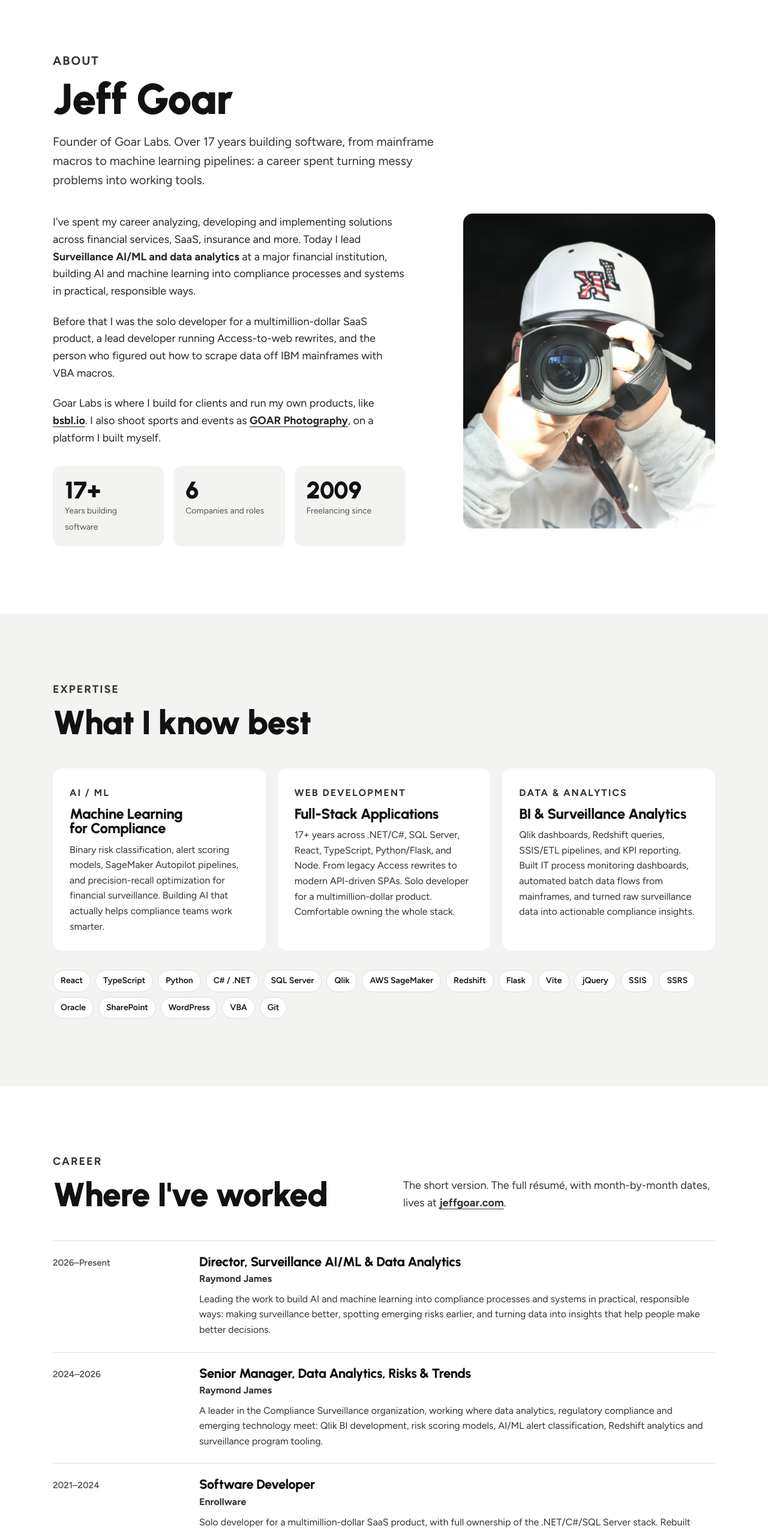
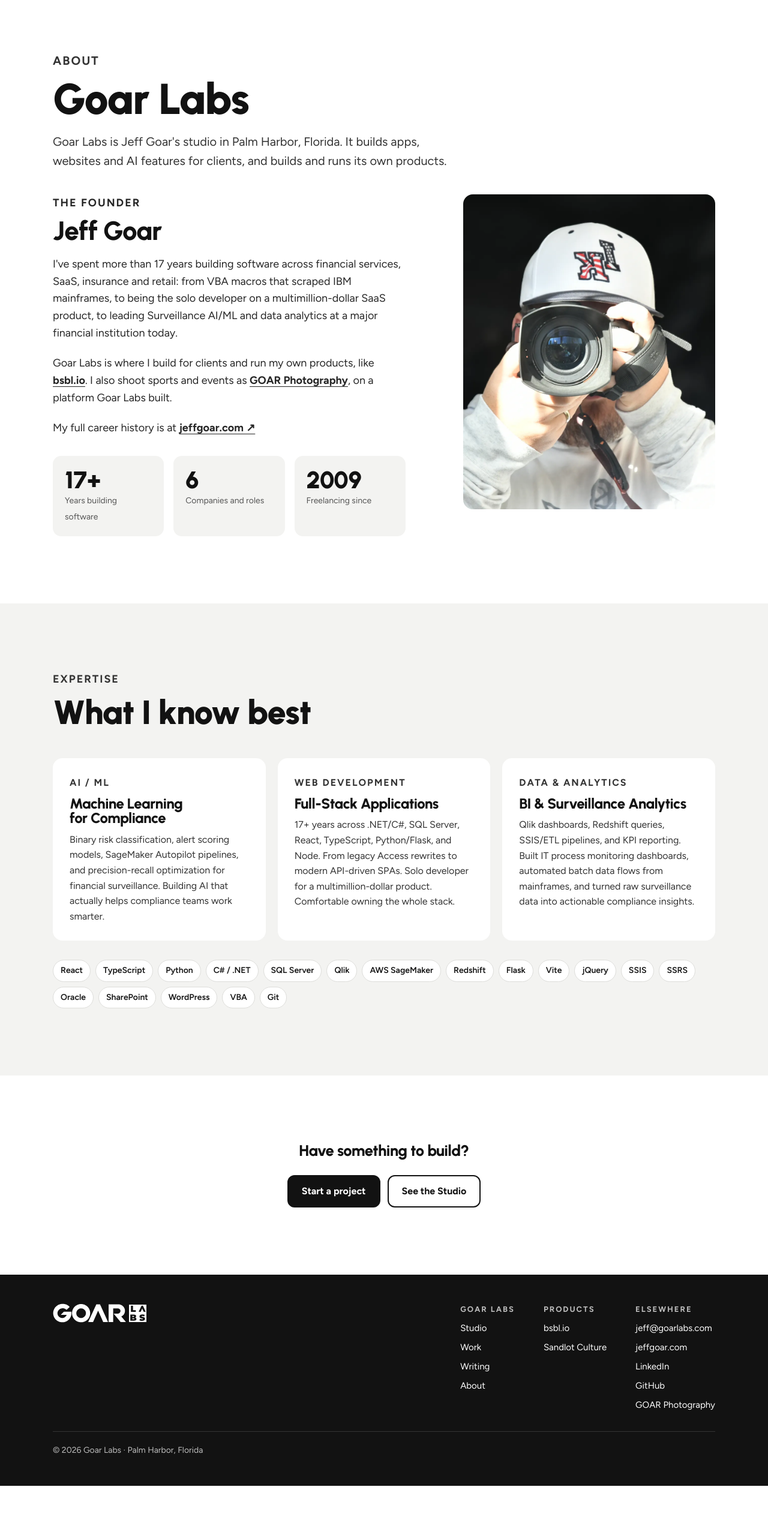
Before and after one commit to JeffGoar/goarlabs, a plain HTML site: page about.html in a window 1280 px wide. Shown: the part 100-2654 px from the top of the page at 60% size. After the commit the page ends 2577 px from the top, so only its background shows below. Drawn offline with Linux system fonts and the light colour scheme.

Commit message:
About is the studio and its founder; drop the Web toys card
Goar Labs is the business and jeffgoar.com is Jeff. About now describes
Goar Labs and gives a short founder bio, with the full career timeline
left to jeffgoar.com (linked from the bio and from every footer). The
Web toys card leaves the homepage; they live on jeffgoar.com. The Life
Event Tool card goes full width so the card grid stays even until it
moves to jeffgoar.com.

Co-Authored-By: Claude Opus 5.5 <noreply@anthropic.com>
Claude-Session: https://claude.ai/code/session_015PucQpxj5qZxdFFpEhrNeS

```diff
--- a/about.html
+++ b/about.html
@@ -3,15 +3,15 @@
 <head>
 <meta charset="UTF-8">
 <meta name="viewport" content="width=device-width, initial-scale=1">
-<title>About Jeff Goar — Goar Labs</title>
-<meta name="description" content="17+ years of software development, from VBA macros and mainframes to React, TypeScript and machine learning for compliance. The person behind Goar Labs.">
+<title>About Goar Labs</title>
+<meta name="description" content="Goar Labs is Jeff Goar's studio in Palm Harbor, Florida: client apps, websites and AI features, plus its own products. About the studio and its founder.">
 <meta name="author" content="Jeff Goar">
 <link rel="canonical" href="https://goarlabs.com/about">
 <meta property="og:type" content="profile">
 <meta property="og:site_name" content="Goar Labs">
 <meta property="og:url" content="https://goarlabs.com/about">
-<meta property="og:title" content="About Jeff Goar">
-<meta property="og:description" content="17+ years of software development, from VBA macros and mainframes to React, TypeScript and machine learning for compliance. The person behind Goar Labs.">
+<meta property="og:title" content="About Goar Labs">
+<meta property="og:description" content="Goar Labs is Jeff Goar's studio in Palm Harbor, Florida: client apps, websites and AI features, plus its own products. About the studio and its founder.">
 <meta property="og:image" content="https://goarlabs.com/og-image.png">
 <meta property="og:image:width" content="1200">
 <meta property="og:image:height" content="630">
@@ -38,15 +38,16 @@
 <main id="main">
 <section class="page-head"><div class="wrap">
   <p class="eyebrow">About</p>
-  <h1 style="margin-top: 12px">Jeff Goar</h1>
-  <p>Founder of Goar Labs. Over 17 years building software, from mainframe macros to machine learning pipelines: a career spent turning messy problems into working tools.</p>
-</div></section>
+  <h1 style="margin-top: 12px">Goar Labs</h1>
+  <p>Goar Labs is Jeff Goar's studio in Palm Harbor, Florida. It builds apps, websites and AI features for clients, and builds and runs its own products.</p></div></section>
 
 <section class="section" style="padding-top: 0"><div class="wrap about-grid">
   <div class="prose">
-    <p>I've spent my career analyzing, developing and implementing solutions across financial services, SaaS, insurance and more. Today I lead <strong>Surveillance AI/ML and data analytics</strong> at a major financial institution, building AI and machine learning into compliance processes and systems in practical, responsible ways.</p>
-    <p>Before that I was the solo developer for a multimillion-dollar SaaS product, a lead developer running Access-to-web rewrites, and the person who figured out how to scrape data off IBM mainframes with VBA macros.</p>
-    <p>Goar Labs is where I build for clients and run my own products, like <a class="text-link" href="https://bsbl.io" target="_blank" rel="noopener">bsbl.io</a>. I also shoot sports and events as <a class="text-link" href="https://goarphotography.com" target="_blank" rel="noopener">GOAR Photography</a>, on a platform I built myself.</p>
+    <p class="eyebrow">The founder</p>
+    <h2 style="font-size: clamp(32px, 4vw, 44px); margin: 10px 0 18px">Jeff Goar</h2>
+    <p>I've spent more than 17 years building software across financial services, SaaS, insurance and retail: from VBA macros that scraped IBM mainframes, to being the solo developer on a multimillion-dollar SaaS product, to leading Surveillance AI/ML and data analytics at a major financial institution today.</p>
+    <p>Goar Labs is where I build for clients and run my own products, like <a class="text-link" href="https://bsbl.io" target="_blank" rel="noopener">bsbl.io</a>. I also shoot sports and events as <a class="text-link" href="https://goarphotography.com" target="_blank" rel="noopener">GOAR Photography</a>, on a platform Goar Labs built.</p>
+    <p>My full career history is at <a class="text-link" href="https://www.jeffgoar.com/" target="_blank" rel="noopener">jeffgoar.com &#8599;</a></p>
     <div class="stat-row">
       <div class="stat"><b>17+</b><span>Years building software</span></div>
       <div class="stat"><b>6</b><span>Companies and roles</span></div>
@@ -66,19 +67,9 @@
   <div class="chips" aria-label="Technologies I've shipped with"><span>React</span><span>TypeScript</span><span>Python</span><span>C# / .NET</span><span>SQL Server</span><span>Qlik</span><span>AWS SageMaker</span><span>Redshift</span><span>Flask</span><span>Vite</span><span>jQuery</span><span>SSIS</span><span>SSRS</span><span>Oracle</span><span>SharePoint</span><span>WordPress</span><span>VBA</span><span>Git</span></div>
 </div></section>
 
-<section class="section"><div class="wrap">
-  <div class="section-head"><div><p class="eyebrow">Career</p><h2 style="margin-top: 12px">Where I've worked</h2></div><p>The short version. The full résumé, with month-by-month dates, lives at <a class="text-link" href="https://www.jeffgoar.com/#experience" target="_blank" rel="noopener">jeffgoar.com</a>.</p></div>
-  <div class="timeline">
-      <div class="timeline-item"><span class="timeline-when">2026&ndash;Present</span><div><h3>Director, Surveillance AI/ML &amp; Data Analytics</h3><p class="org">Raymond James</p><p>Leading the work to build AI and machine learning into compliance processes and systems in practical, responsible ways: making surveillance better, spotting emerging risks earlier, and turning data into insights that help people make better decisions.</p></div></div>
-      <div class="timeline-item"><span class="timeline-when">2024&ndash;2026</span><div><h3>Senior Manager, Data Analytics, Risks &amp; Trends</h3><p class="org">Raymond James</p><p>A leader in the Compliance Surveillance organization, working where data analytics, regulatory compliance and emerging technology meet: Qlik BI development, risk scoring models, AI/ML alert classification, Redshift analytics and surveillance program tooling.</p></div></div>
-      <div class="timeline-item"><span class="timeline-when">2021&ndash;2024</span><div><h3>Software Developer</h3><p class="org">Enrollware</p><p>Solo developer for a multimillion-dollar SaaS product, with full ownership of the .NET/C#/SQL Server stack. Rebuilt automated billing on the FreshBooks API, ran the Dev/QA/Prod web and database servers, added Zapier webhooks for client integrations, and built a WordPress plugin, custom site skins and client reports.</p></div></div>
-      <div class="timeline-item"><span class="timeline-when">2021</span><div><h3>Senior Software Developer</h3><p class="org">Slingshot</p><p>Converted an in-house insurance quoting and user dashboard from internal authentication to a new third-party provider. Integrated MetLife's APIs in C# to pull each user's policies and profile into the web app.</p></div></div>
-      <div class="timeline-item"><span class="timeline-when">2020&ndash;2021</span><div><h3>Senior Software Developer</h3><p class="org">Nationwide Title Clearing</p><p>Built a proprietary IT Process Monitoring Dashboard (.NET MVC, jQuery, Kendo, SQL Server, Oracle) giving management a real-time view of vital processes, with alerts when one fails and KPIs on how the business is running.</p></div></div>
-      <div class="timeline-item"><span class="timeline-when">2014&ndash;2020</span><div><h3>Application Developer &amp; Business Technology Specialist</h3><p class="org">Raymond James</p><p>Lead developer for a large Microsoft Access footprint and its rewrite into web applications (C#, .NET MVC, SQL Server, SSIS, SSRS). Built the Life Event Tool used by every branch and home-office associate, a SharePoint request and issue tracker for operations, and BPM/SSIS jobs moving batch data from the mainframe into SQL Server. Often acted as project manager and lead developer alongside the business.</p></div></div>
-      <div class="timeline-item"><span class="timeline-when">2009&ndash;2014</span><div><h3>Systems, UX &amp; Call Center Technology</h3><p class="org">Macy&rsquo;s Retail Services</p><p>Started as a credit analyst and moved into systems: Access and SQL Server databases for up to 5,000 users, VBA macros scraping IBM mainframe data through the BlueZone API, a call-center web dashboard, an auditing program overhaul, and UI/UX updates to internal sites.</p></div></div>
-      <div class="timeline-item"><span class="timeline-when">2009&ndash;Present</span><div><h3>Freelance Developer &amp; Consultant</h3><p class="org">Independent</p><p>Websites and tools for small businesses and organizations, from first conversation to launch: design, build, content and reporting.</p></div></div>
-  </div>
-  <div class="btn-row" style="margin-top: 40px"><a class="btn btn-primary" href="/#contact">Start a project</a><a class="btn btn-secondary" href="/#work">See the work</a></div>
+<section class="section"><div class="wrap" style="text-align: center">
+  <h2>Have something to build?</h2>
+  <div class="btn-row" style="margin-top: 28px; justify-content: center"><a class="btn btn-primary" href="/#contact">Start a project</a><a class="btn btn-secondary" href="/studio/">See the Studio</a></div>
 </div></section>
 </main>
 
@@ -87,7 +78,7 @@
   <div class="footer-cols">
     <div><b>Goar Labs</b><a href="/studio/">Studio</a><a href="/#work">Work</a><a href="/#writing">Writing</a><a href="/about">About</a></div>
     <div><b>Products</b><a href="https://bsbl.io" target="_blank" rel="noopener">bsbl.io</a><span>Sandlot Culture</span></div>
-    <div><b>Elsewhere</b><a href="mailto:jeff@goarlabs.com">jeff@goarlabs.com</a><a href="https://www.linkedin.com/in/jeffgoar/" target="_blank" rel="noopener">LinkedIn</a><a href="https://github.com/JeffGoar" target="_blank" rel="noopener">GitHub</a><a href="https://goarphotography.com" target="_blank" rel="noopener">GOAR Photography</a></div>
+    <div><b>Elsewhere</b><a href="mailto:jeff@goarlabs.com">jeff@goarlabs.com</a><a href="https://www.jeffgoar.com/" target="_blank" rel="noopener">jeffgoar.com</a><a href="https://www.linkedin.com/in/jeffgoar/" target="_blank" rel="noopener">LinkedIn</a><a href="https://github.com/JeffGoar" target="_blank" rel="noopener">GitHub</a><a href="https://goarphotography.com" target="_blank" rel="noopener">GOAR Photography</a></div>
   </div>
   <p class="footer-base">© 2026 Goar Labs · Palm Harbor, Florida</p>
 </div></footer>
```
Also changed, not shown: 404.html (+1 -1 lines), index.html (+2 -3 lines), studio/index.html (+1 -1 lines), work/bandogram.html (+1 -1 lines), work/bsbl-io.html (+1 -1 lines), work/east-lake-classic.html (+1 -1 lines), work/goar-photography.html (+1 -1 lines), work/life-event-tool.html (+1 -1 lines), writing/api-wrapper.html (+1 -1 lines), writing/precision-vs-recall.html (+1 -1 lines), writing/vba-to-react.html (+1 -1 lines).
